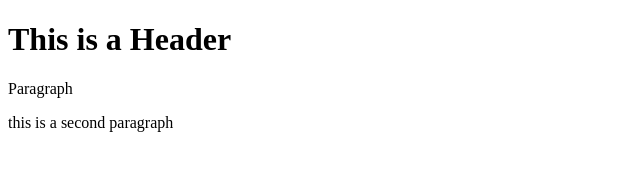
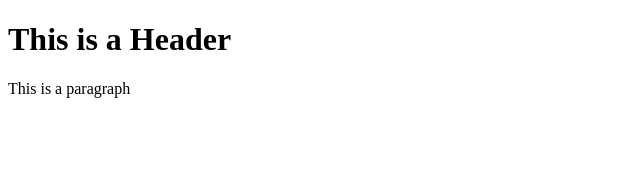
Before and after one commit to donnyee/git-test, a website: page index.html in a window 1280 px wide. Shown: the whole page, without its empty margins (0-640 px from the left). Drawn offline with Linux system fonts and the light colour scheme.

Commit message:
Using NPM

```diff
--- a/index.html
+++ b/index.html
@@ -2,9 +2,6 @@
 <html>
     <body>
         <h1>This is a Header</h1>
-        <p>
-            Paragraph
-        </p>
-        <p> this is a second paragraph</p>
+        <p> This is a paragraph</p>
     </body>
 </html>
```
Also changed, not shown: package.json (added, +24 -0 lines), 2 other files.
